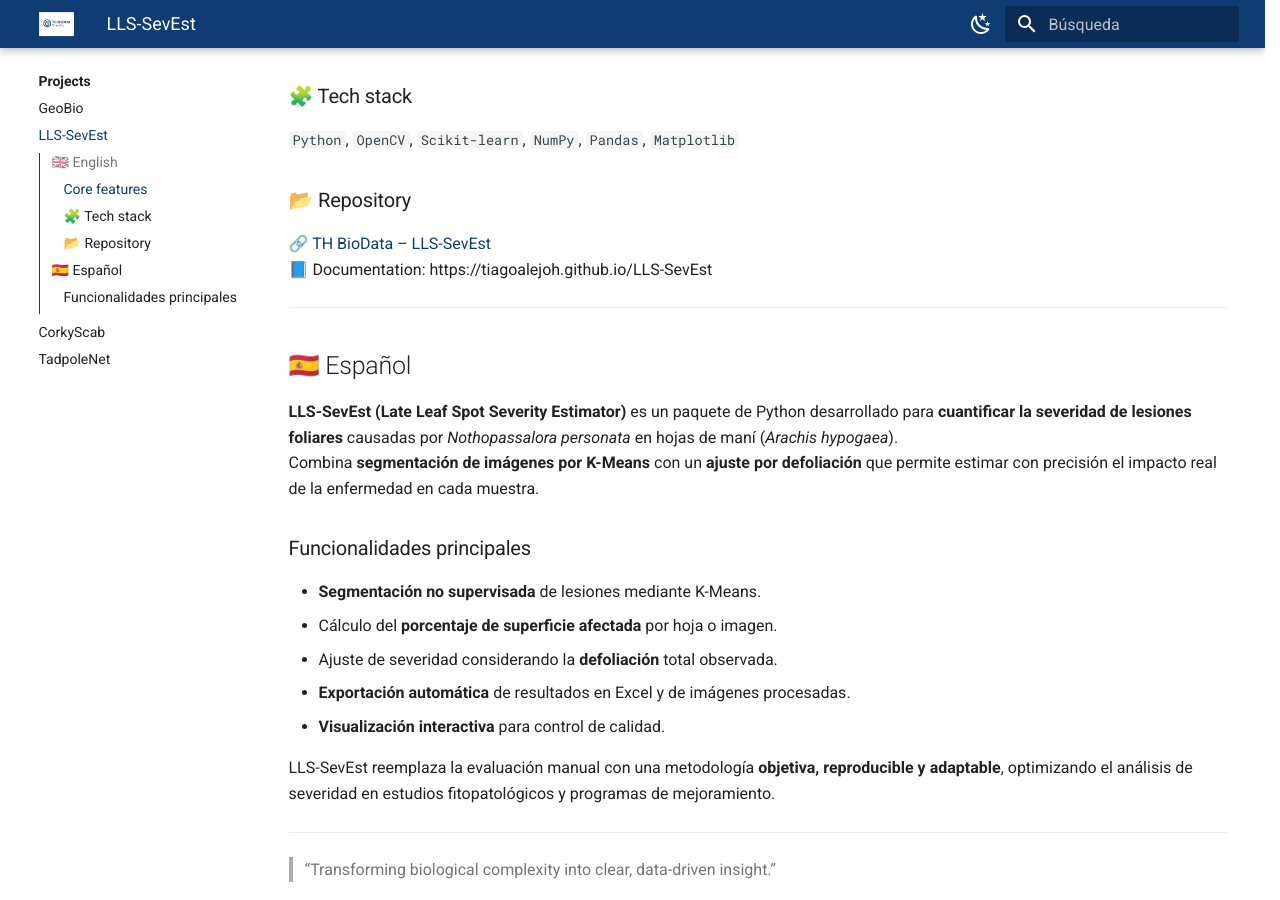
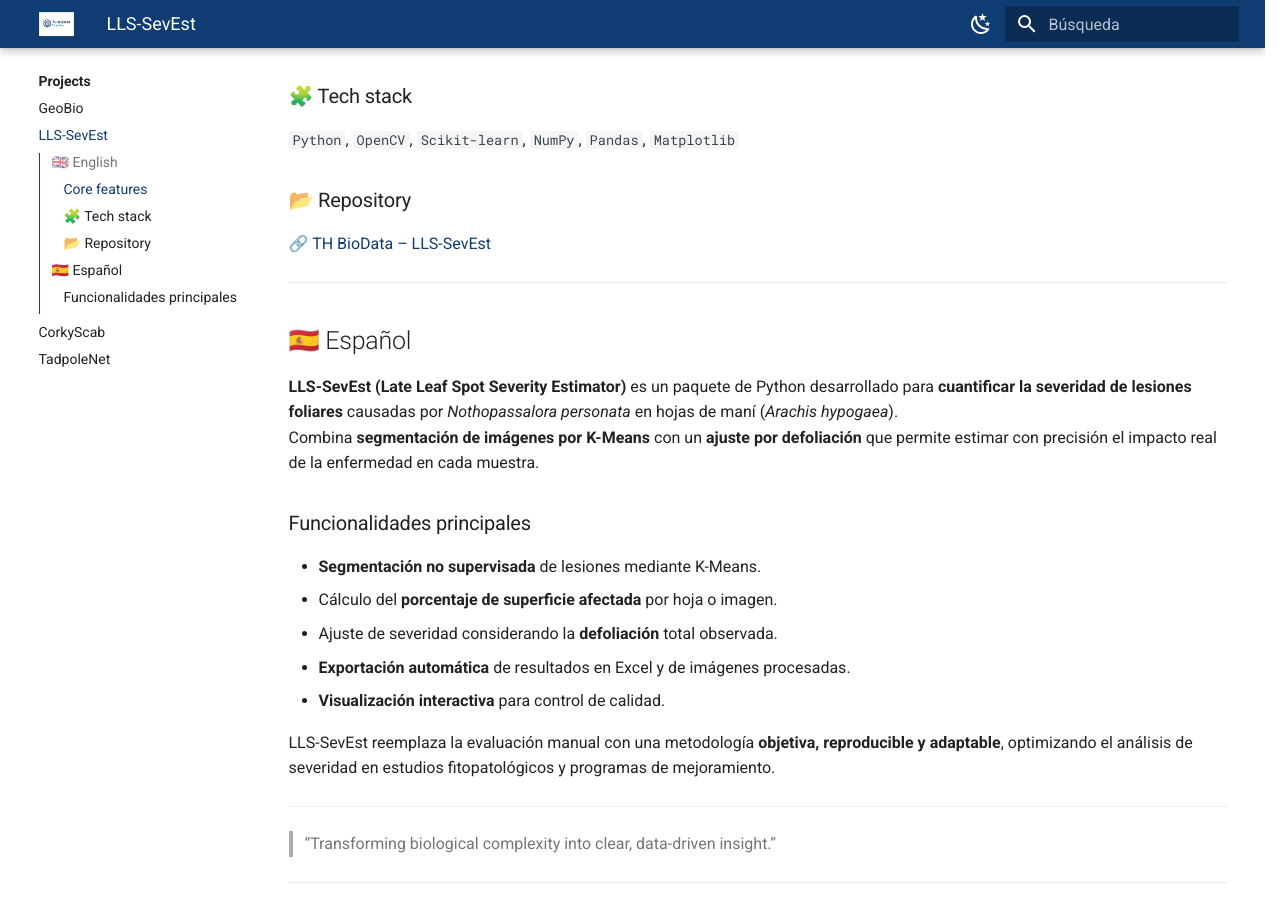
Before and after one commit to TH-BioData/th-biodata.github.io, an MkDocs documentation site: the page built from docs/projects/lls-sevest.md, in a window 1280 px wide and 900 px high, scrolled down 1526 px. Built offline with MkDocs 1.6.1 and Material for MkDocs 9.7.7, drawn with Linux system fonts in a browser that asks for light colours.

Commit message:
Update lls-sevest.md

```diff
--- a/docs/projects/lls-sevest.md
+++ b/docs/projects/lls-sevest.md
@@ -22,8 +22,8 @@ LLS-SevEst automates what traditionally requires manual assessment, providing **
 `Python`, `OpenCV`, `Scikit-learn`, `NumPy`, `Pandas`, `Matplotlib`
 
 ### 📂 Repository
-🔗 [TH BioData – LLS-SevEst](https://github.com/TH-BioData/LLS-SevEst)
-📘 Documentation: https://tiagoalejoh.github.io/LLS-SevEst
+🔗 [TH BioData – LLS-SevEst](https://github.com/TH-BioData/lls_sev_est)
+
 
 ---
 
```
